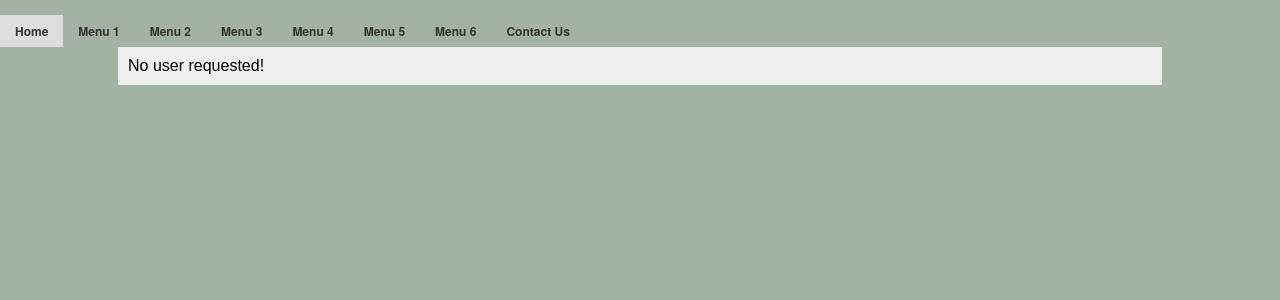
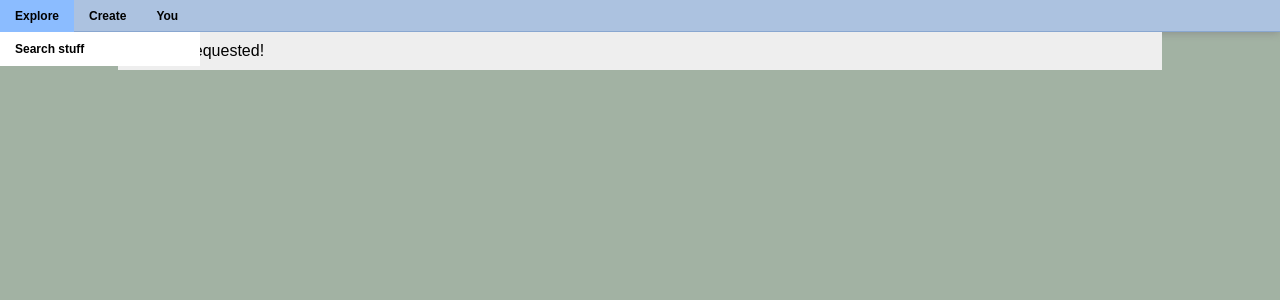
Before and after one commit to joppiesaus/spirarenet, a PHP site: page /user.php in a window 1280 px wide. Shown: the top 300 px of the page. Run offline with PHP 8.4, Linux system fonts and the light colour scheme.

Commit message:
Navbarry

```diff
--- a/css/style.css
+++ b/css/style.css
@@ -7,81 +7,84 @@ body
 }
 
 
-#primary_nav_wrap
+#nav_wrap
 {
-	margin-top:15px
+	width: 100%;
+	height: 31px;
+	border-bottom: 1px solid #89A7D0;
+	box-shadow: 0px 0px 10px #888888;
+	background-color: #ACC2E0;
 }
 
-#primary_nav_wrap ul
+#nav_wrap ul
 {
-	list-style:none;
-	position:relative;
-	float:left;
-	margin:0;
-	padding:0
+	list-style: none;
+	position: relative;
+	float: left;
+	margin: 0;
+	padding: 0;
 }
 
-#primary_nav_wrap ul a
+#nav_wrap ul span, #nav_wrap ul a
 {
-	display:block;
-	color:#333;
-	text-decoration:none;
-	font-weight:700;
-	font-size:12px;
-	line-height:32px;
-	padding:0 15px;
-	font-family:"HelveticaNeue","Helvetica Neue",Helvetica,Arial,sans-serif
+	display: block;
+	font-weight: bold;
+	font-size: 12px;
+	line-height: 32px;
+	padding: 0 15px;
+	cursor: pointer;
 }
 
-#primary_nav_wrap ul li
+#nav_wrap a, #nav_wrap a:visited, #nav_wrap a:active
 {
-	position:relative;
-	float:left;
-	margin:0;
-	padding:0
+	text-decoration: none;
+	color: inherit;
 }
 
-#primary_nav_wrap ul li.current-menu-item
+#nav_wrap ul li
 {
-	background:#ddd
+	position: relative;
+	float: left;
+	margin: 0;
+	padding: 0;
 }
 
-#primary_nav_wrap ul li:hover
+#nav_wrap ul li:hover
 {
-	background:#f6f6f6
+	background-color: #8BBCFF;
 }
 
-#primary_nav_wrap ul ul
+#nav_wrap ul ul
 {
-	display:none;
-	position:absolute;
-	top:100%;
-	left:0;
-	background:#fff;
-	padding:0
+	display: none;
+	position: absolute;
+	top: 100%;
+	left: 0;
+	background: #FFF;
+	padding: 0;
 }
 
-#primary_nav_wrap ul ul li
+#nav_wrap ul ul li
 {
-	float:none;
-	width:200px
+	float: none;
+	width: 200px;
 }
 
-#primary_nav_wrap ul ul a
+#nav_wrap ul ul a
 {
-	line-height:120%;
-	padding:10px 15px
+	line-height: 120%;
+	padding: 10px 15px;
 }
 
-#primary_nav_wrap ul ul ul
+#nav_wrap ul ul ul
 {
-	top:0;
-	left:100%
+	top: 0;
+	left: 100%;
 }
 
-#primary_nav_wrap ul li:hover > ul
+#nav_wrap ul li:hover > ul
 {
-	display:block
+	display: block;
 }
 
 
--- a/user.php
+++ b/user.php
@@ -10,58 +10,34 @@
 </head>
 <body>
 
-<nav id="primary_nav_wrap">
+<!--------------------------------------
+TODO:
+  - Make prettier
+  - Make session-dependent(merge in php)
+  - Add to ALL pages(merge in php)
+------------------------------------ -->
+<nav id="nav_wrap">
 <ul>
-  <li class="current-menu-item"><a href="#">Home</a></li>
-  <li><a href="#">Menu 1</a>
+  <li><span>Explore</span>
     <ul>
-      <li><a href="#">Sub Menu 1</a></li>
-      <li><a href="#">Sub Menu 2</a></li>
-      <li><a href="#">Sub Menu 3</a></li>
-      <li><a href="#">Sub Menu 4</a>
-        <ul>
-          <li><a href="#">Deep Menu 1</a>
-            <ul>
-              <li><a href="#">Sub Deep 1</a></li>
-              <li><a href="#">Sub Deep 2</a></li>
-              <li><a href="#">Sub Deep 3</a></li>
-                <li><a href="#">Sub Deep 4</a></li>
-            </ul>
-          </li>
-          <li><a href="#">Deep Menu 2</a></li>
-        </ul>
-      </li>
-      <li><a href="#">Sub Menu 5</a></li>
+      <li><a href="search.php">Search stuff</a></li>
     </ul>
   </li>
-  <li><a href="#">Menu 2</a>
+  <li><span>Create</span>
     <ul>
-      <li><a href="#">Sub Menu 1</a></li>
-      <li><a href="#">Sub Menu 2</a></li>
-      <li><a href="#">Sub Menu 3</a></li>
+      <li><a href="createproperty.php">Property</a></li>
+      <li><a href="createevent.php">Event</a></li>
+      <li><a href="createuser.php">User</a></li>
     </ul>
   </li>
-  <li><a href="#">Menu 3</a>
+  <li><span>You</span>
     <ul>
-      <li class="dir"><a href="#">Sub Menu 1</a></li>
-      <li class="dir"><a href="#">Sub Menu 2 THIS IS SO LONG IT MIGHT CAUSE AN ISSEUE BUT MAYBE NOT?</a>
-        <ul>
-          <li><a href="#">Category 1</a></li>
-          <li><a href="#">Category 2</a></li>
-          <li><a href="#">Category 3</a></li>
-          <li><a href="#">Category 4</a></li>
-          <li><a href="#">Category 5</a></li>
-        </ul>
-      </li>
-      <li><a href="#">Sub Menu 3</a></li>
-      <li><a href="#">Sub Menu 4</a></li>
-      <li><a href="#">Sub Menu 5</a></li>
+      <li><a href="user.php">Profile</a></li>
+      <li><a target="_blank" href="https://youtu.be/dQw4w9WgXcQ">Settings</a></li>
+      <li><a href="login.php">Login someone</a></li>
+      <li><a href="logout.php">Logout</a></li>
     </ul>
   </li>
-  <li><a href="#">Menu 4</a></li>
-  <li><a href="#">Menu 5</a></li>
-  <li><a href="#">Menu 6</a></li>
-  <li><a href="#">Contact Us</a></li>
 </ul>
 </nav>
 
```
